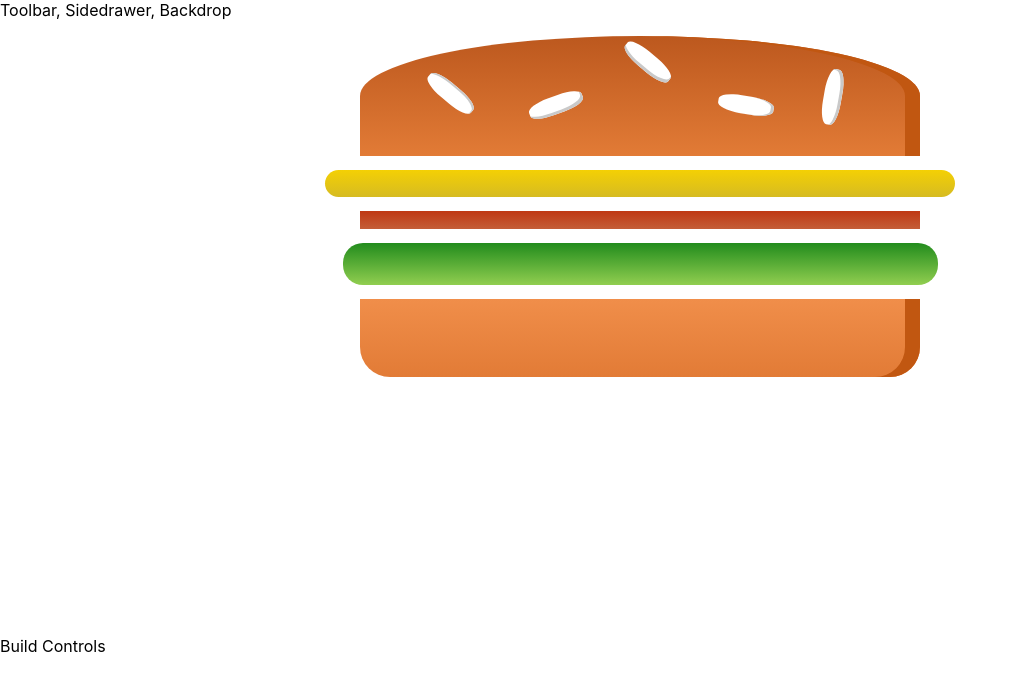
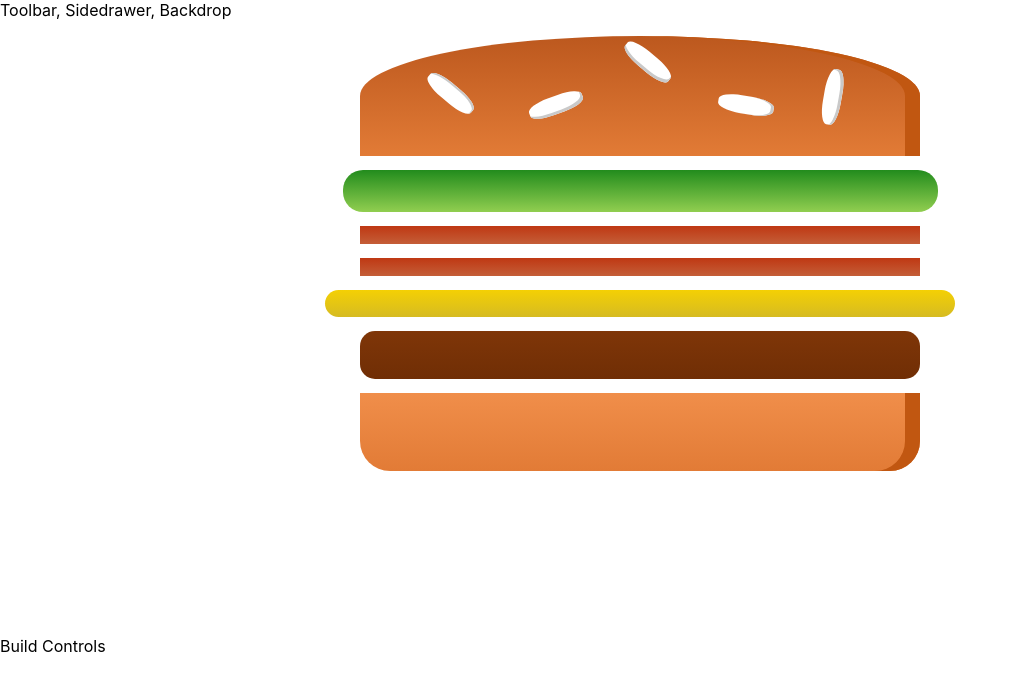
Before and after one commit to eduardtsatourov/burger, a React (Create React App) app: page / in a window 1280 px wide. Shown: the top 690 px of the page, without its empty margins (0-1017 px from the left). Built offline with nearby package versions, Linux system fonts and the light colour scheme.

Commit message:
added dynamic ingredient injection from state in burger

```diff
--- a/src/components/Burger/Burger.js
+++ b/src/components/Burger/Burger.js
@@ -3,12 +3,22 @@ import classes from './Burger.module.css';
 import BurgerIngredient from './BurgerIngredient/BurgerIngredient';
 
 const burger = (props) => {
+
+  let outPut = null;
+  let ing = Object.keys(props.ingredients);
+
+  console.log(props.ingredients)
+
+  outPut = ing.map((ingName) => {
+    return [...Array(props.ingredients[ingName])].map((_, i) => {
+      return <BurgerIngredient key={ingName + i} type={ingName}/>
+    })
+  })
+  console.log(outPut)
   return (
     <div className={classes.Burger}>
       <BurgerIngredient type="bread-top"/>
-      <BurgerIngredient type="cheese"/>
-      <BurgerIngredient type="bacon"/>
-      <BurgerIngredient type="salad"/>
+      {outPut}
       <BurgerIngredient type="bread-bottom"/>
     </div>
   )
--- a/src/components/Burger/Burger.module.css
+++ b/src/components/Burger/Burger.module.css
@@ -8,10 +8,15 @@
 }
 
 
-
-@media (min-width: 500px) and (min-height: 400px) {
+@media (min-width: 300px) and (min-height: 400px) {
   .Burger {
-    width: 350px;
+    width: 250px;
+    height: 300px;
+  }
+}
+@media (min-width: 400px) and (min-height: 400px) {
+  .Burger {
+    width: 300px;
     height: 300px;
   }
 }
--- a/src/containers/BurgerBuilder/BurgerBuilder.js
+++ b/src/containers/BurgerBuilder/BurgerBuilder.js
@@ -3,10 +3,18 @@ import Aux from '../../hoc/AuxHoc';
 import Burger from '../../components/Burger/Burger';
 
 class BurgerBuilder extends Component {
+  state = {
+    ingredients: {
+      salad: 1,
+      bacon: 2,
+      cheese: 1,
+      meat: 1
+    }
+  }
   render() {
     return (
       <Aux>
-        <Burger />
+        <Burger ingredients={this.state.ingredients}/>
         <div>Build Controls</div>
       </Aux>
     );
```
